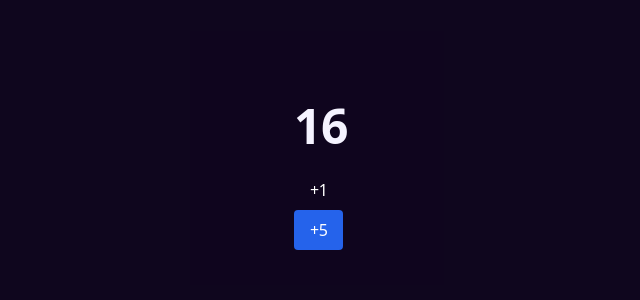
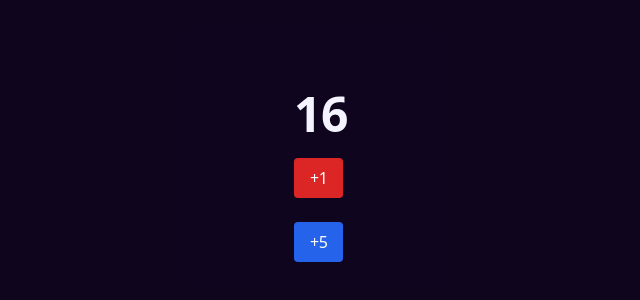
Before and after one commit to cahyadi16/Learn-React, a React (Vite) app: page / in a window 1280 px wide. Shown: the part 224-524 px from the top of the page, without its empty margins (319-959 px from the left). Built offline with nearby package versions, Linux system fonts and the light colour scheme.

Commit message:
menambahkan duplicate APP Counter

```diff
--- a/src/components/Counter.jsx
+++ b/src/components/Counter.jsx
@@ -10,10 +10,13 @@ export default function Counter({ initialValue }) {
   return (
     <div>
       <div className={"text-5xl font-bold"}>{count}</div>
-      <Button className={"mt-5 flex items-center gap-2"} onClick={handleClick}>
+      <Button
+        className={"bg-red-600 mt-5 flex items-center gap-2"}
+        onClick={handleClick}
+      >
         +1
       </Button>
-
+      <br></br>
       <Button
         onClick={() => {
           handleClick();
--- /dev/null
+++ b/src/~CounterApp.jsx
@@ -0,0 +1,10 @@
+import PlaceContentCenter from "./components/PlaceContentCenter";
+
+import Counter from "./components/Counter";
+export default function App() {
+  return (
+    <PlaceContentCenter>
+      <Counter initialValue={16}></Counter>
+    </PlaceContentCenter>
+  );
+}
```
